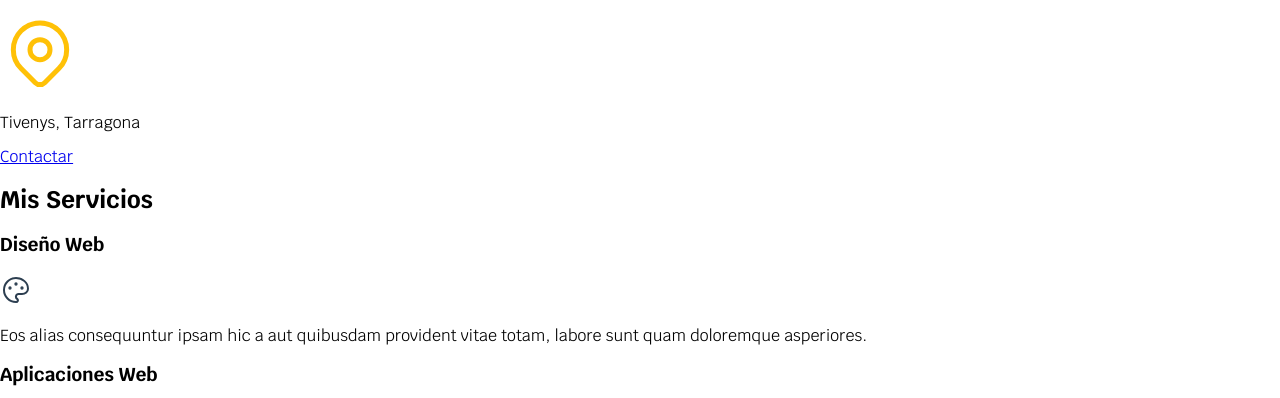
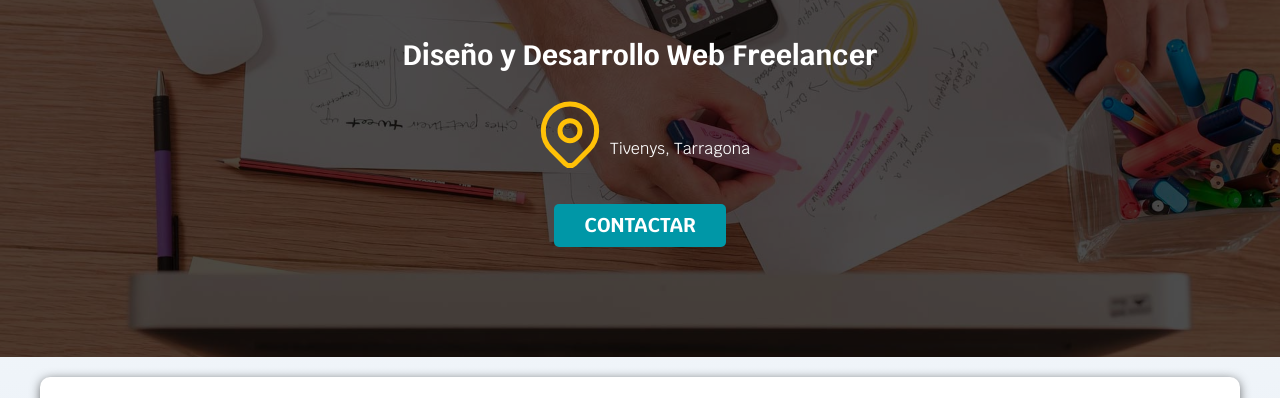
Before and after one commit to iamsamelea/udemy-web, a plain HTML site: page freelancer_inicio/index.html in a window 1280 px wide. Shown: the part 231-629 px from the top of the page. Drawn offline with Linux system fonts and the light colour scheme.

Commit message:
CSS grid

```diff
--- a/freelancer_inicio/css/style.css
+++ b/freelancer_inicio/css/style.css
@@ -1,38 +1,89 @@
 /*El rem es una medida adaptativa a las nuevas pantallas*/
 /*Para dar valor una hoja css se lee de arriba abajo, pero entra en juego la especificidad, como mas especifico el selector ese color mandará aunque otro selector tambien afecte a la misma etiqueta, también pero no es recomendado si se le pone !important después del punto y coma al final del valor de la propiedad, eso mandará sobre todos los demás selectores*/
 
+
+
+/*--------------------------------------------------ESTILOS Y DISEÑO---------------------------*/
+
+/*-------------------------------------------------GLOBALES------------------------------------*/
 :root { /*Esto se le llaman custom properties*//*Esto es una variable llamada root que no está enlazada con ninguna etiqueta en el archivo html, pero ahora la estamos utilizando para poder definir unos colores(se pueden utilizar cualquier tipo de valor) en nuestro css y declararlos mediante variables*/
     --blanco: #ffffff;
     --oscuro: #212121;
     --primario: #FFC107;
     --secundario: #0097A7;
     --gris: #757575;
+    --grisclaro: #DFE9F3;
 }
-
-
 
 html { /*Con estas dos propiedades podemos "hackear" la página y así poder trabajar con rem mas facilmente en vez de pixeles (1rem = 10px) con esta formula*/
     font-size: 62.5%;
+    box-sizing: border-box; /*Esta propiedad hace que se reinicien los tamaños que queremos, por ejemplo si queremos una imagen con 450px le podemos poner padding y no se sumará el padding aparte del tamaño, estrá todo comprimido en mismo tamaño que le hemos puesto a la imagen sin añadir pixeles adicionales por los laterales ni por arriba y abajo*/
+}
+
+*, *:before, *:after { /*El selector (*) significa que se le aplique a todos los elementos que se encuentren en el html*/
+    box-sizing: inherit;
 }
 
 body {
     font-size: 16px;
     font-family: 'Krub', sans-serif;/*Esta es la fuente que hemos importado de Google Fonts*/
+    background-image: linear-gradient(to top, var(--grisclaro) 0%, var(--blanco) 100%); /*la variable linear gradient se utiliza para hacer degradados, el valor to top se indica que vaya de arriba abajo, y seguidamente van los colores con el porcentaje que ocupará cada uno*/
+}
+
+.boton {
+    background-color: var(--secundario);
+    color: var(--blanco);
+    padding: 1rem 3rem;
+    text-decoration: none;
+    font-size: 2rem;
+    margin-top: 3rem;
+    text-transform: uppercase;
+    font-weight: bold;
+    border-radius: 0.5rem;
+    width: 90%;
+    text-align: center;
+}
+
+@media (min-width: 768px) {
+    .boton{
+        width: auto;
+    }
+}
+
+.sombra {
+    box-shadow: 0px 2px 11px -1px rgba(0,0,0,0.67);/*Este código es de sombra y está generado en la web de www.cssmatic.com*/
+    background-color: var(--blanco);
+    padding: 2rem;
+    border-radius: 1rem;
 }
 
 
-/*Estilos y diseño*/
-.titulo { /*Este selector que empieza por un punto es porque viene de una clase del archivo html, utilizar clases es recomendable porque es reutilizable*/
-    text-align: center;
-    font-size: 3.8rem;
+/*------------------------------------------------------TIPOGRAFÍA---------------------------------*/
+h1 {
+    font-size: 3.8rem; /*1rem = 10px*/
+}
+h2 {
+    font-size: 2.8rem;
+}
+h3 {
+    font-size: 1.8rem;
 }
 
+h1,h2,h3 {
+    text-align: center;
+}
+
+
+
+/*------------------------------------------------------TÍTULOS---------------------------------*/
 .titulo span { /*Con este tipo de selector estamos diciendo que se le aplique este diseño a todos los span dentro de las etiquetas con la clase titulo*/
     font-size: 2rem;
 }
 
-.contenedor {
-    width: 120rem;
+
+/*---------------------------------BARRA DE NAVEGACIÓN-----------------------------------------*/
+.contenedor { /*Este selector que empieza por un punto es porque viene de una clase del archivo html, utilizar clases es recomendable porque es reutilizable*/
+    max-width: 120rem; /*En este caso hacemos que tome el maximo de la pantalla 1200px siempre, entonces el scroll para hacerlo responsive fluye más*/
     margin: 0 auto;/*Con solo utilizar la propiedad margin se pueden poner los valores (top, right, botton y left) en ese orden, siempre van en sentidio de las agujas del reloj, en este caso solo hay 2 valores 0 y auto(el valor 0 o primer valor siempre equivale a arriba y abajo y el valor auto o segundo valor siempre equivale a derecha e izquierda, se ponen 2 calores si coinciden arriba y abajo e izquierda y derecha para simplificar el código*/
 }
 
@@ -42,10 +93,18 @@ body {
 
 .navegacion-principal {
     display: flex; /*La propiedad display hay block como el div que se apilan unas bajo otras e inline que se ponen al costado de otra com span(todas las etiquetas vienen con su propiedad), en este caso ponemos display flex para poder trabajar mas libremente y habilitar nuevas opciones de diseño*/
-    justify-content: space-between; /*Con esta propiedad y valor hacemos que el contenido esté justificado y el valor space-between hace que haya una separación entre los enlaces, enviando el primero y el utlimo a los bordes del nav y dando la misma separación entre todos ellos*/
+    flex-direction: column;/*Con esta propiedad se hace que se alineé verticalmente la barra de navegación*/
 }
 
+@media (min-width: 480px) {
+    .navegacion-principal{
+        flex-direction: row;/*con los mediaqueries le decimos que por encima de 768px se nuestre de forma horizontal y por debajo de forma vertical todo lo que está dentro de la navegación principal*/
+        justify-content: space-between; /*Con esta propiedad y valor hacemos que el contenido esté justificado y el valor space-between hace que haya una separación entre los enlaces, enviando el primero y el utlimo a los bordes del nav y dando la misma separación entre todos ellos*/
+    }
+}
 .navegacion-principal a {
+    display: block;
+    text-align: center;
     padding: 1rem;
     color: var(--blanco);
     text-decoration: none;
@@ -57,3 +116,47 @@ body {
     background-color: var(--primario);
     color: var(--oscuro);
 }
+
+
+
+/*------------------------------------------------IMÁGEN y DIRECCIÓN---------------------------*/
+.hero {
+    background-image: url(../img/hero.jpg);
+    background-repeat: no-repeat;
+    background-size: cover;
+    height: 450px;
+    position: relative;/*El position relative hace que si un selector que esté bajo otro selector con position absolute tome a este con el position relative como el total de la pagina por donde moverse, el otro se moverá con position absolute*/
+    margin-bottom: 2rem;
+}
+
+.contenido-hero {
+    position: absolute; /*Este selector hace que se pueda adaptar añ total de un selector padre con position relative, y solo poder moverse por dentro de el como si fuera el total de la página*/
+    background-color: rgb(0 0 0/ 70%);
+    width: 100%;
+    height: 100%;
+
+    display: flex;
+    flex-direction: column;
+    align-items: center;/*Align-items se utiliza para alinear horizontalmente el contenido de columnas cuando se utiliza flexbox y si se utilza flexdirection column(si fuera flexdirection row(o por defecto) se utilizarian las propiedades al reves, entonces justify-content se utilizaria para alinear horizontal y align-items verticalmente*/
+    justify-content: center;/*Justifica el contenido de manera vertical*/
+
+}
+
+.contenido-hero h2,
+.contenido-hero p {
+    color: var(--blanco);
+}
+
+.contenido-hero .ubicacion {
+    display: flex;
+    align-items: flex-end;/*El valor flex-end hace que el contenido se coloque abajo del todo del contenido(align-items justifica de forma vertical cuando no hay un flex-direction column)*/
+}
+
+
+/*--------------------------------------------SERVICIOS----------------------------------------*/
+@media (min-width: 768px) {
+    .servicios {
+        display: grid;/*esta variable utiliza los servicios de CSS grid*/
+        grid-template-columns: 1fr 1fr 1fr; /* igual que escrbir 33.33% 33.33% 33.33%*//*la variable grid-template-columns permite que se divida el apartado en columnas(grid-template-rows permite que se divida en filas) el valor 1fr equivale a 1 fraccion del total, entonces 1fr equivale a 33.33% y por eso hay 3 1fr para que cada uno coja una fraccion y entre los 3 sumen el 100%*/
+    }
+}
--- a/freelancer_inicio/index.html
+++ b/freelancer_inicio/index.html
@@ -26,9 +26,11 @@
         </nav>
     </div>
 
-    <section>
-        <h2 class="titulo">Diseño y Desarrollo Web Freelancer</h2> <!--En este caso se pone una etiqueta section, porque despues de la etiqueta header se suele poner una etiqueta main pero al no ir seguidamente el contenido principal, entonces se pone una etiqueta section-->
+    <section class="hero">
+        <div class="contenido-hero">
+            <h2>Diseño y Desarrollo Web Freelancer</h2> <!--En este caso se pone una etiqueta section, porque despues de la etiqueta header se suele poner una etiqueta main pero al no ir seguidamente el contenido principal, entonces se pone una etiqueta section-->
 
+            <div class="ubicacion">
                 <svg xmlns="http://www.w3.org/2000/svg" class="icon icon-tabler icon-tabler-map-pin" width="80" height="80" viewBox="0 0 24 24" stroke-width="1.5" stroke="#FFc107" fill="none" stroke-linecap="round" stroke-linejoin="round">
                     <path stroke="none" d="M0 0h24v24H0z" fill="none"/>
                     <circle cx="12" cy="11" r="3" />
@@ -36,13 +38,16 @@
                 </svg>
 
                 <p>Tivenys, Tarragona</p>
+            </div>
 
-        <a href="#">Contactar</a>
+            <a class="boton" href="#">Contactar</a>
+        </div>
     </section>
 
-    <main><!--Se pone la etiqueta main porque esto es el contenido principal de esta página-->
+    <main class="contenedor sombra"><!--Se pone la etiqueta main porque esto es el contenido principal de esta página-->
         <h2>Mis Servicios</h2><!--A esta etiqueta h2 no hace falta ponerle una etiqueta section porque se agrupa en el main, ya que es el contenido principal-->
 
+        <div class="servicios">
             <section><!--Aquí va la etiqueta section porque siempre que se use una etiqueta <h> se debe de poner un section-->
                 <h3>Diseño Web</h3>
                 <svg xmlns="http://www.w3.org/2000/svg" class="icon icon-tabler icon-tabler-palette" width="32" height="32" viewBox="0 0 24 24" stroke-width="1.5" stroke="#2c3e50" fill="none" stroke-linecap="round" stroke-linejoin="round">
@@ -87,6 +92,8 @@
                 </svg>
                 <p>Eos alias consequuntur ipsam hic a aut quibusdam provident vitae totam, labore sunt quam doloremque asperiores.</p>
             </section>
+        </div><!--.servicios-->
+
     </main>
 
     <section>
```
Lines whose indentation alone changed are shown as unchanged.
